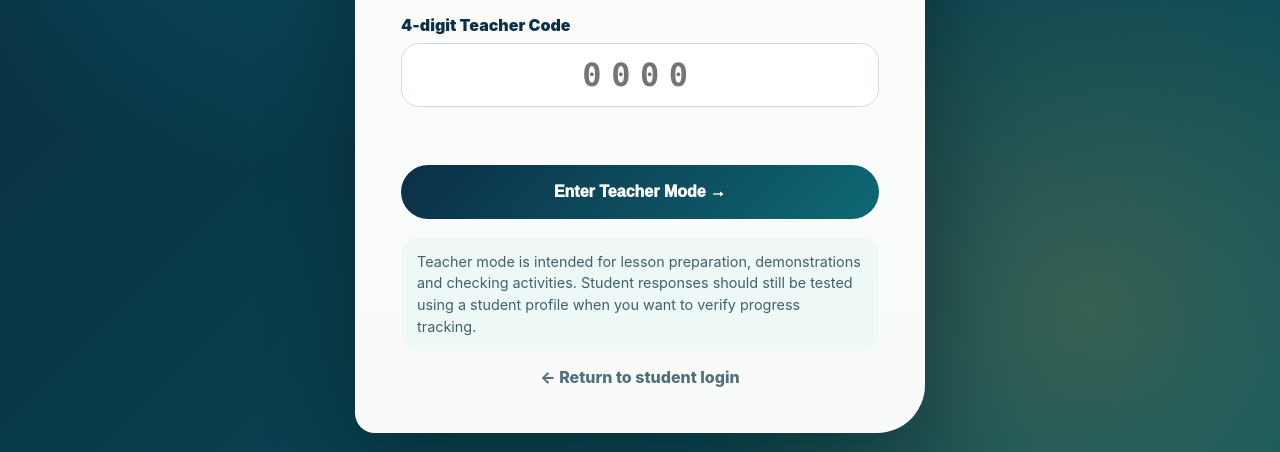
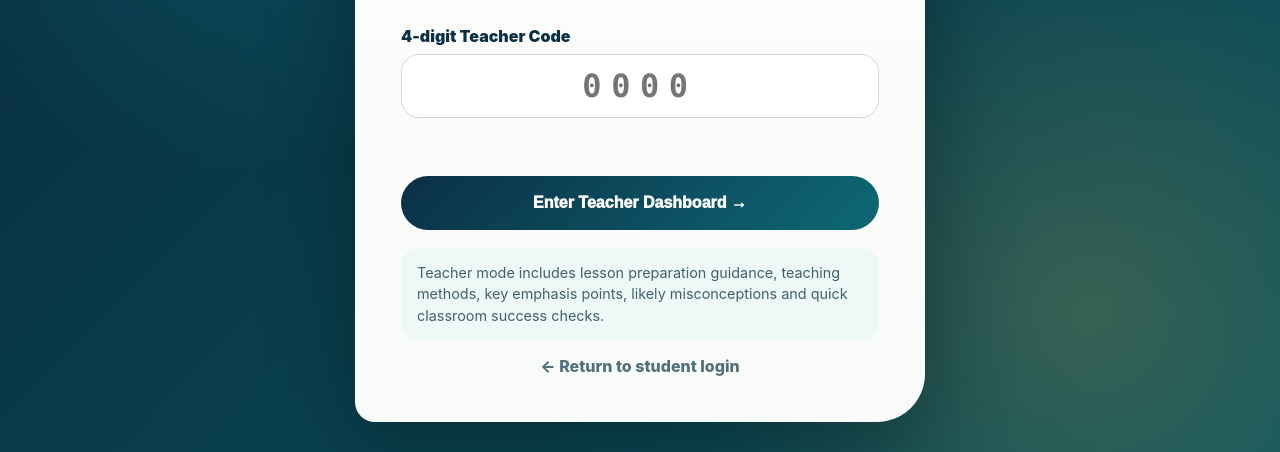
Before and after one commit to DengDiKun/Maplewood-Year8-English-Hub, a plain HTML site: page teacher.html in a window 1280 px wide. Shown: the part 348-800 px from the top of the page. Drawn offline with Linux system fonts and the light colour scheme.

Commit message:
Send teacher login to teaching guide dashboard

```diff
--- a/teacher.html
+++ b/teacher.html
@@ -16,15 +16,15 @@
 <p>Use your teacher code to enter the Year 8 English Hub without student learning restrictions. Teacher mode skips compulsory pre-learning gates and is kept separate from student progress records.</p>
 <div class="field"><label for="teacherCode">4-digit Teacher Code</label><input id="teacherCode" class="code" inputmode="numeric" maxlength="4" placeholder="0000" autocomplete="one-time-code"></div>
 <div class="status" id="status"></div>
-<button class="btn" id="enter" type="button">Enter Teacher Mode →</button>
-<div class="note">Teacher mode is intended for lesson preparation, demonstrations and checking activities. Student responses should still be tested using a student profile when you want to verify progress tracking.</div>
+<button class="btn" id="enter" type="button">Enter Teacher Dashboard →</button>
+<div class="note">Teacher mode includes lesson preparation guidance, teaching methods, key emphasis points, likely misconceptions and quick classroom success checks.</div>
 <a class="back" href="index.html">← Return to student login</a>
 </div>
 <script>
 const WEB_APP_URL='https://script.google.com/macros/s/AKfycbz0KfRexC2OtoWqAYwXOFbnGReN10dmyvqL-ex8d3rW0-PUFprZY77gEfVl4Lv_55Dh/exec';
 const codeInput=document.getElementById('teacherCode'),status=document.getElementById('status'),enter=document.getElementById('enter');
 function jsonpLookup(code){return new Promise((resolve,reject)=>{const cb='mwTeacher_'+Date.now()+'_'+Math.random().toString(36).slice(2),s=document.createElement('script');let timer;window[cb]=data=>{clearTimeout(timer);delete window[cb];s.remove();resolve(data)};s.onerror=()=>{clearTimeout(timer);delete window[cb];s.remove();reject(new Error('registry unavailable'))};s.src=`${WEB_APP_URL}?action=lookup&code=${encodeURIComponent(code)}&callback=${encodeURIComponent(cb)}&_=${Date.now()}`;document.body.appendChild(s);timer=setTimeout(()=>{delete window[cb];s.remove();reject(new Error('timeout'))},12000)})}
-async function login(){const code=codeInput.value.replace(/\D/g,'').slice(0,4);codeInput.value=code;if(!/^\d{4}$/.test(code)){status.className='status bad';status.textContent='Please enter all 4 digits.';return}enter.disabled=true;status.className='status';status.textContent='Checking teacher access…';try{const data=await jsonpLookup(code);if(!data||!data.ok||!data.valid){status.className='status bad';status.textContent='Teacher code not recognised.';return}if(String(data.student.classroom||'').toLowerCase()!=='teacher'){status.className='status bad';status.textContent='This code belongs to a student profile, not a teacher profile.';return}const p={code:String(data.student.code).padStart(4,'0'),name:data.student.name,classroom:'Teacher',role:'teacher'};localStorage.setItem('maplewood_y8_code_profile',JSON.stringify(p));sessionStorage.setItem('mw_hub_verified',p.code);sessionStorage.setItem('mw_teacher_mode','true');for(let n=81;n<=89;n++)localStorage.setItem(`mw_pre_${n}_${p.code}`,'done');status.className='status good';status.textContent=`Welcome, ${p.name}. Teacher mode enabled.`;setTimeout(()=>location.href='index.html',500)}catch(e){status.className='status bad';status.textContent='Could not reach the teacher registry. Please try again.'}finally{enter.disabled=false}}
+async function login(){const code=codeInput.value.replace(/\D/g,'').slice(0,4);codeInput.value=code;if(!/^\d{4}$/.test(code)){status.className='status bad';status.textContent='Please enter all 4 digits.';return}enter.disabled=true;status.className='status';status.textContent='Checking teacher access…';try{const data=await jsonpLookup(code);if(!data||!data.ok||!data.valid){status.className='status bad';status.textContent='Teacher code not recognised.';return}if(String(data.student.classroom||'').toLowerCase()!=='teacher'){status.className='status bad';status.textContent='This code belongs to a student profile, not a teacher profile.';return}const p={code:String(data.student.code).padStart(4,'0'),name:data.student.name,classroom:'Teacher',role:'teacher'};localStorage.setItem('maplewood_y8_code_profile',JSON.stringify(p));sessionStorage.setItem('mw_hub_verified',p.code);sessionStorage.setItem('mw_teacher_mode','true');for(let n=81;n<=89;n++)localStorage.setItem(`mw_pre_${n}_${p.code}`,'done');status.className='status good';status.textContent=`Welcome, ${p.name}. Teacher mode enabled.`;setTimeout(()=>location.href='teacher-dashboard.html',500)}catch(e){status.className='status bad';status.textContent='Could not reach the teacher registry. Please try again.'}finally{enter.disabled=false}}
 codeInput.addEventListener('input',()=>{codeInput.value=codeInput.value.replace(/\D/g,'').slice(0,4);status.textContent=''});codeInput.addEventListener('keydown',e=>{if(e.key==='Enter')login()});enter.addEventListener('click',login);
 </script>
 </body>
```
